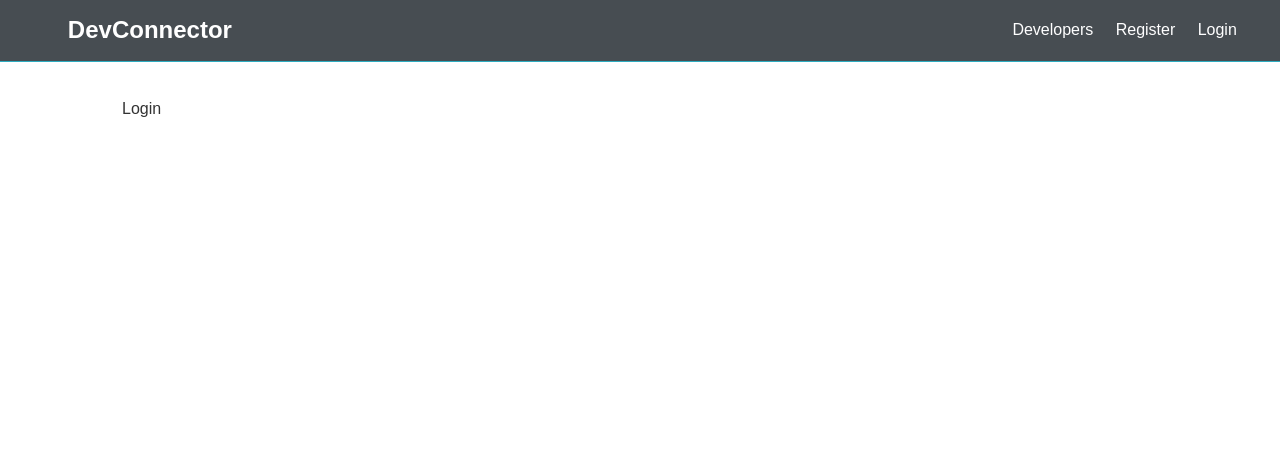
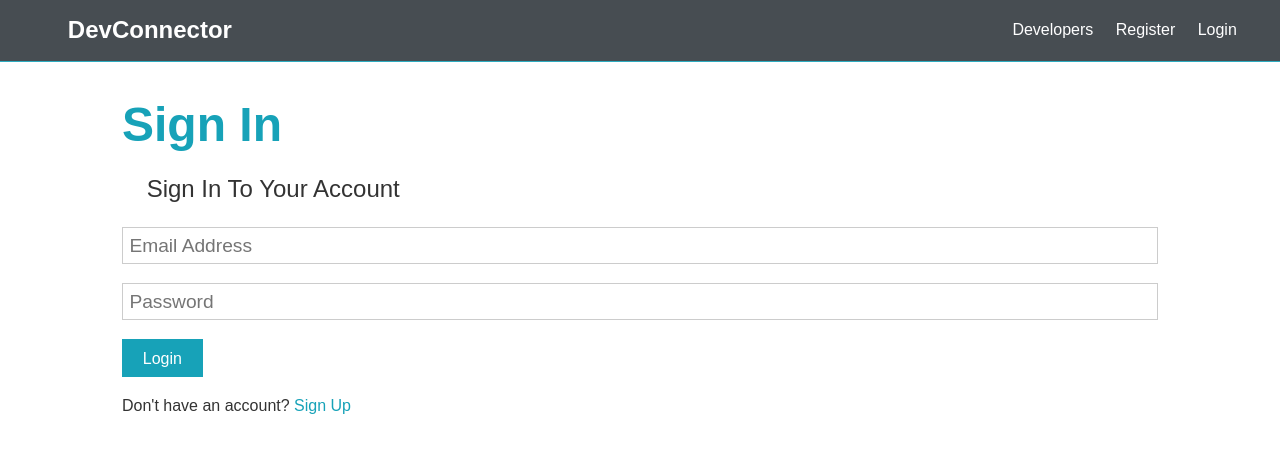
Before and after one commit to luke-bo/dev-connect-2.0, a React (Create React App) app in the folder dev-connect-client/: page /login in a window 1280 px wide. Shown: the top 452 px of the page. Built offline with nearby package versions, Linux system fonts and the light colour scheme.

Commit message:
Add Login component logic. Change anchor tag in Register component to Link.

```diff
--- a/dev-connect-client/src/components/auth/Login.js
+++ b/dev-connect-client/src/components/auth/Login.js
@@ -1,8 +1,52 @@
-import React from 'react'
+import React, { Fragment, useState } from 'react';
+import { Link } from 'react-router-dom';
 
 const Login = () => {
+  const [formData, setFormData] = useState({
+    email: '',
+    password: ''
+  });
+
+  const { email, password } = formData;
+
+  const onChange = e => setFormData({ ...formData, [e.target.name]: e.target.value });
+
+  const onSubmit = async e => {
+    e.preventDefault();
+    console.log('SUCCESS');
+  };
+
   return (
-    <div>Login</div>
+    <Fragment>
+      <h1 className="large text-primary">Sign In</h1>
+      <p className="lead"><i className="fas fa-user"></i> Sign In To Your Account</p>
+      <form className="form" onSubmit={e => onSubmit(e)}>
+        <div className="form-group">
+          <input
+            type="email"
+            placeholder="Email Address"
+            name="email"
+            value={email}
+            onChange={e => onChange(e)}
+            required
+          />
+        </div>
+        <div className="form-group">
+          <input
+            type="password"
+            placeholder="Password"
+            name="password"
+            minLength="6"
+            value={password}
+            onChange={e => onChange(e)}
+          />
+        </div>
+        <input type="submit" className="btn btn-primary" value="Login" />
+      </form>
+      <p className="my-1">
+        Don't have an account? <Link to="/register">Sign Up</Link>
+      </p>
+    </Fragment>
   )
 }
 
--- a/dev-connect-client/src/components/auth/Register.js
+++ b/dev-connect-client/src/components/auth/Register.js
@@ -1,5 +1,5 @@
 import React, { Fragment, useState } from 'react';
-import axios from 'axios';
+import { Link } from 'react-router-dom';
 
 const Register = () => {
   const [formData, setFormData] = useState({
@@ -18,29 +18,9 @@
     if(password !== password2) {
       console.log('Passwords do not match');
     } else {
-      // console.log(formData);
-      const newUser = {
-        name,
-        email,
-        password
-      }
-
-      try {
-        const config = {
-          headers: {
-            'Content-Type': 'application/json'
-          }
-        }
-
-        const body = JSON.stringify(newUser);
-
-        const res = await axios.post('/api/users', body, config);
-        console.log(res.data);
-      } catch (err) {
-        console.error(err.response.data);
-      }
+      console.log('SUCCESS');
     }
-  }
+  };
 
   return (
     <Fragment>
@@ -92,7 +72,7 @@
         <input type="submit" className="btn btn-primary" value="Register" />
       </form>
       <p className="my-1">
-        Already have an account? <a href="login.html">Sign In</a>
+        Already have an account? <Link to="/login">Sign In</Link>
       </p>
     </Fragment>
   )
```
